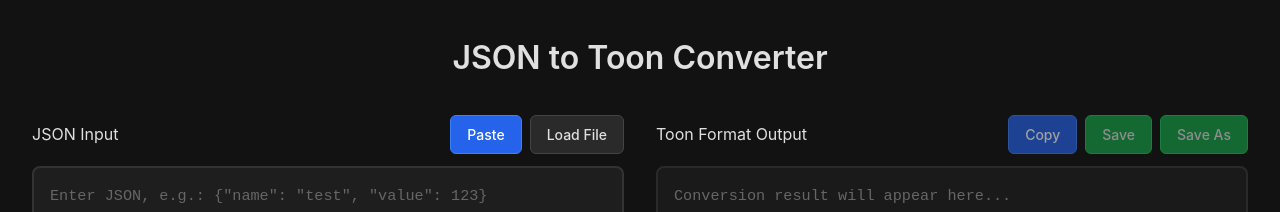
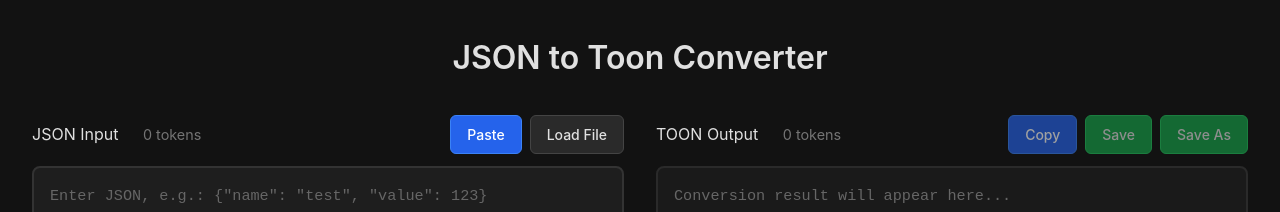
Before and after one commit to klimentsii/totoon.app, an Angular app: page / in a window 1280 px wide. Shown: the top 212 px of the page. Built offline with nearby package versions, Linux system fonts and the light colour scheme.

Commit message:
added tokens counter

```diff
--- a/src/app/app.html
+++ b/src/app/app.html
@@ -6,7 +6,7 @@
   <div class="content">
     <div class="input-section">
       <div class="input-header">
-        <label for="json-input">JSON Input</label>
+        <label for="json-input">JSON Input <span class="token-count">{{ inputTokens() }} tokens</span></label>
         <div class="buttons">
           <button type="button" class="btn btn-paste" (click)="onPaste()">Paste</button>
           <label for="file-input" class="btn btn-load">
@@ -36,7 +36,7 @@
 
     <div class="output-section">
       <div class="output-header">
-        <label for="toon-output">Toon Format Output</label>
+        <label for="toon-output">TOON Output <span class="token-count">{{ outputTokens() }} tokens</span></label>
         <div class="buttons">
           <button
             type="button"
--- a/src/app/app.scss
+++ b/src/app/app.scss
@@ -39,6 +39,13 @@
     font-size: 1rem;
     font-weight: 500;
   }
+}
+
+.token-count {
+  margin-left: 20px;
+  color: #747474;
+  font-weight: 400;
+  font-size: 0.9em;
 }
 
 .input-header,
@@ -136,7 +143,7 @@ label.btn {
 .textarea-input,
 .textarea-output {
   flex: 1;
-  min-height: 250px;
+  min-height: 180px;
   padding: 1rem;
   background-color: #1e1e1e;
   border: 2px solid #333;
--- a/src/app/app.ts
+++ b/src/app/app.ts
@@ -29,6 +29,22 @@ export class App {
   isOutputEmpty = computed(() => {
     const output = this.toonOutput();
     return !output.trim() || output.startsWith('Error:');
+  });
+
+  inputTokens = computed(() => {
+    const input = this.jsonInput();
+    if (!input.trim()) {
+      return 0;
+    }
+    return input.trim().split(/\s+/).filter(word => word.length > 0).length;
+  });
+
+  outputTokens = computed(() => {
+    const output = this.toonOutput();
+    if (!output.trim() || output.startsWith('Error:')) {
+      return 0;
+    }
+    return output.trim().split(/\s+/).filter(word => word.length > 0).length;
   });
 
   onJsonChange(value: string): void {
```
